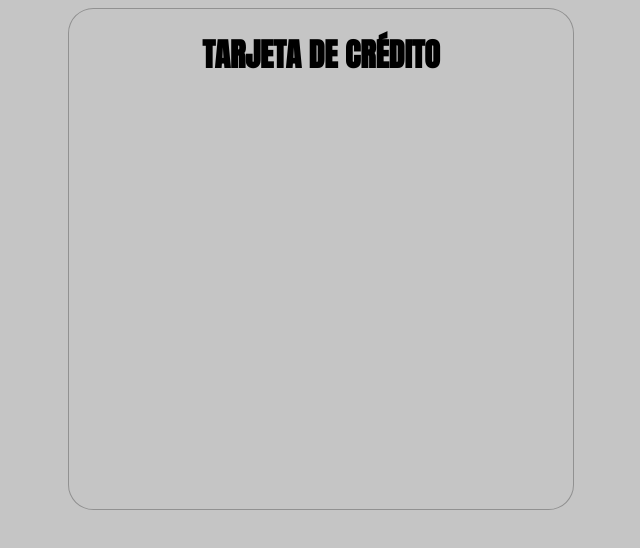
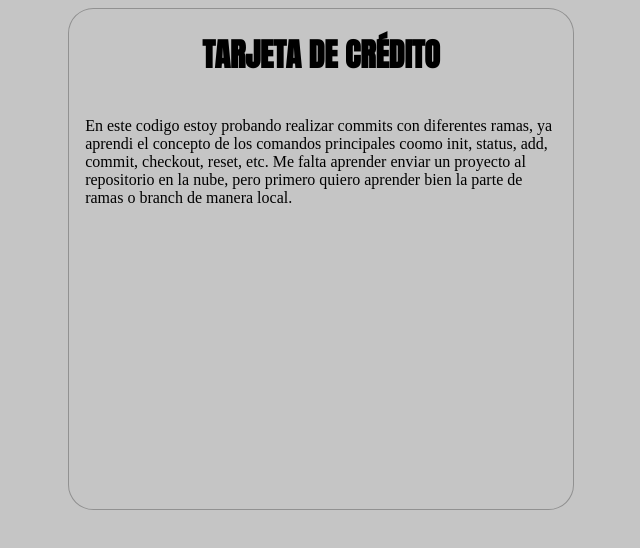
Before and after one commit to SamirAlarcon/practicando, a plain HTML site: page index.html in a window 1280 px wide. Shown: the whole page, without its empty margins (319-959 px from the left). Drawn offline with Linux system fonts and the light colour scheme.

Commit message:
Se agrega parrafo

```diff
--- a/css/estilos.css
+++ b/css/estilos.css
@@ -17,3 +17,7 @@ body{
 h1{
     font-family: 'Anton', sans-serif;
 }
+
+#parrafo{
+    margin: 16px;
+}
--- a/index.html
+++ b/index.html
@@ -17,6 +17,12 @@
                 TARJETA DE CRÉDITO
             </h1>
         </div>
+        <div id="parrafo">
+            <p>
+                En este codigo estoy probando realizar commits con diferentes ramas, ya aprendi el concepto de los comandos principales coomo init, status, add, commit, checkout, reset, etc.
+                Me falta aprender enviar un proyecto al repositorio en la nube, pero primero quiero aprender bien la parte de ramas o branch de manera local.
+            </p>
+        </div>
     </div>
 </body>
 </html>
```
